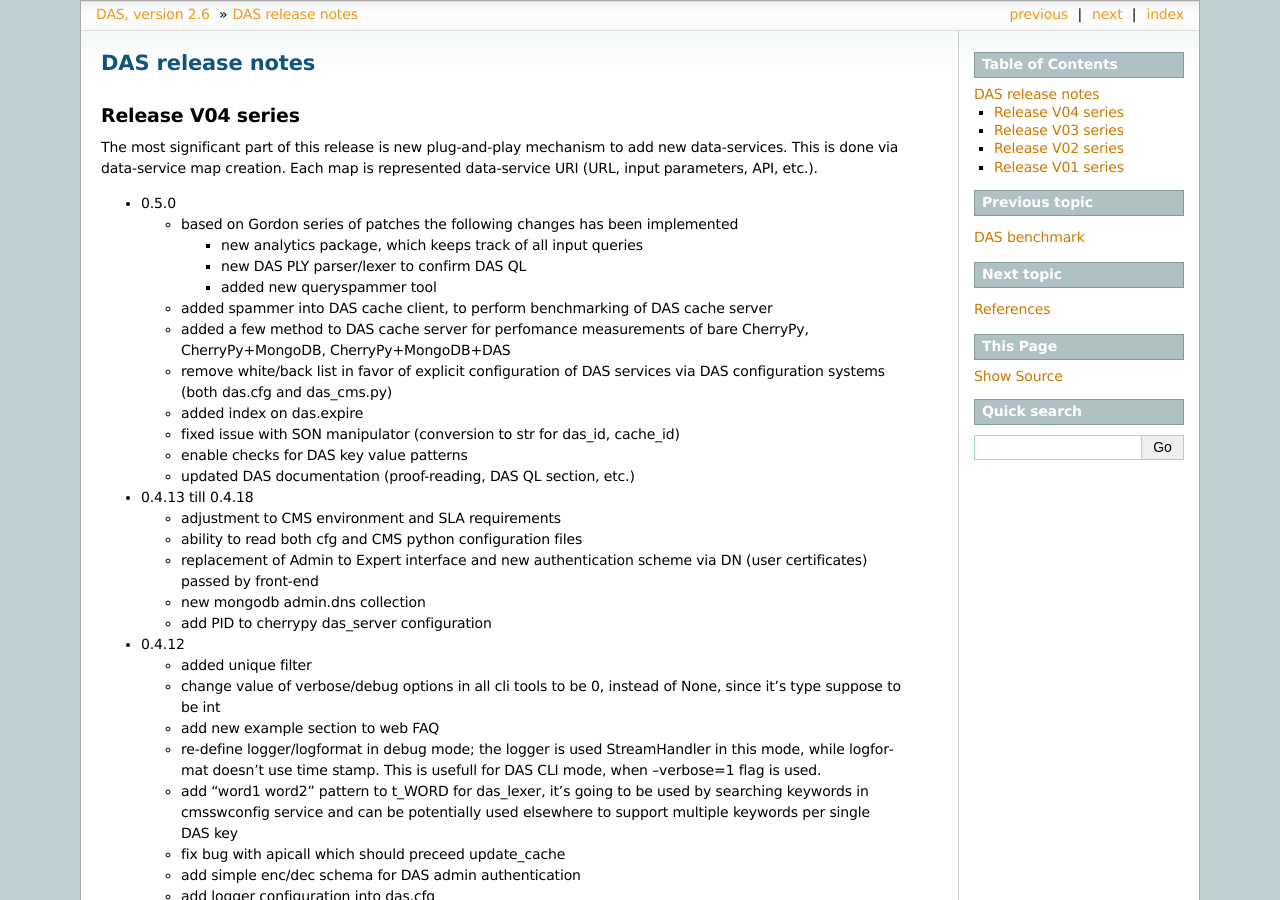
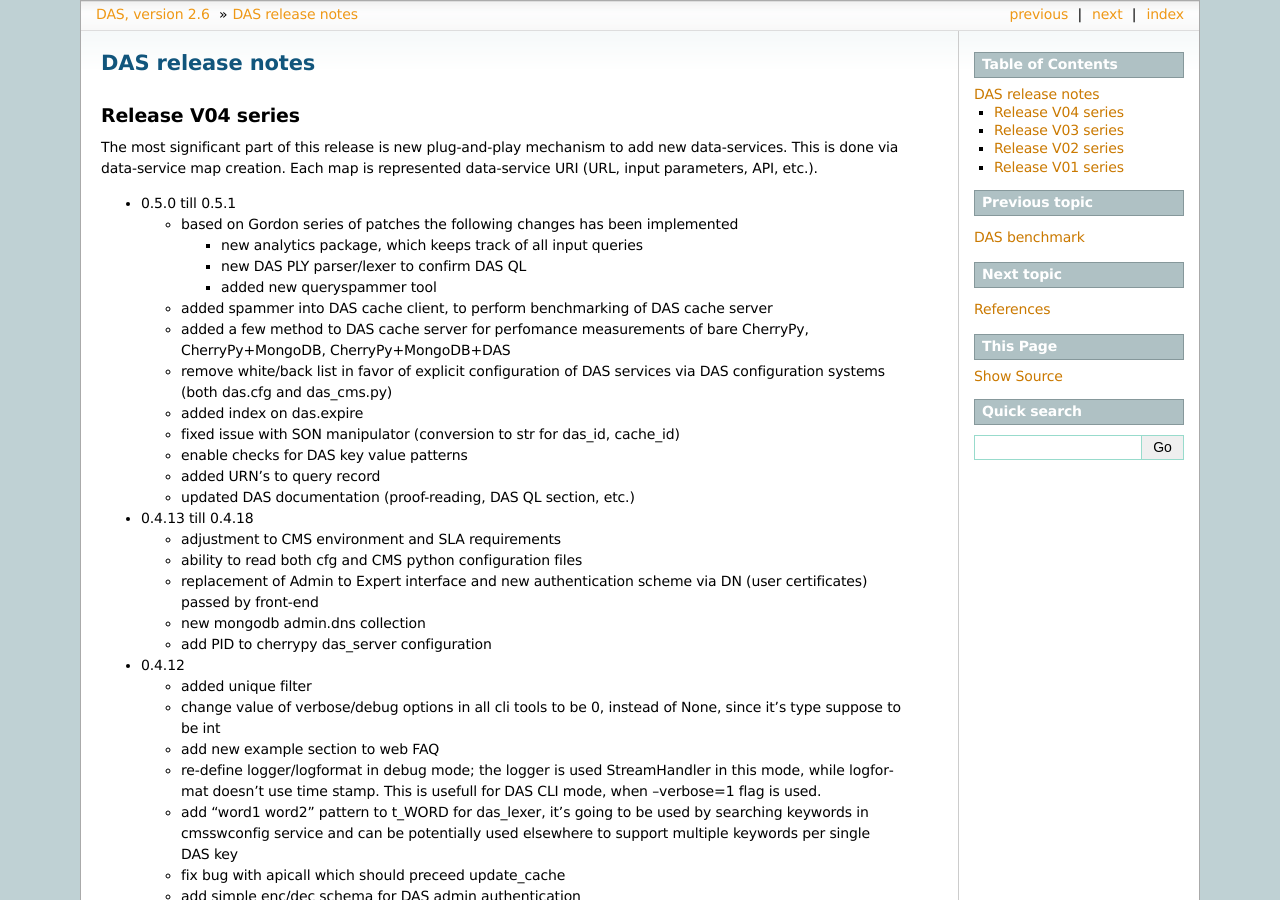
Before and after one commit to dmwm/DAS, a Sphinx documentation site: the page built from doc/sphinx/changelog.rst, in a window 1280 px wide and 900 px high. Built offline with Sphinx 7.4.7, drawn with Linux system fonts in a browser that asks for light colours; the version number is read from the project's files by our own code.

Commit message:
Update
git-svn-id: svn+ssh://svn.cern.ch/reps/CMSDMWM/DAS/trunk@8918 4525493e-7705-40b1-a816-d608a930855b

```diff
--- a/doc/sphinx/changelog.rst
+++ b/doc/sphinx/changelog.rst
@@ -7,7 +7,7 @@ The most significant part of this release is new plug-and-play mechanism
 to add new data-services. This is done via data-service map creation. Each
 map is represented data-service URI (URL, input parameters, API, etc.).
 
-- 0.5.0
+- 0.5.0 till 0.5.1
 
   - based on Gordon series of patches the following changes has been
     implemented
@@ -25,6 +25,7 @@ map is represented data-service URI (URL, input parameters, API, etc.).
   - added index on das.expire
   - fixed issue with SON manipulator (conversion to str for das_id, cache_id)
   - enable checks for DAS key value patterns
+  - added URN's to query record
   - updated DAS documentation (proof-reading, DAS QL section, etc.)
 
 - 0.4.13 till 0.4.18
```
